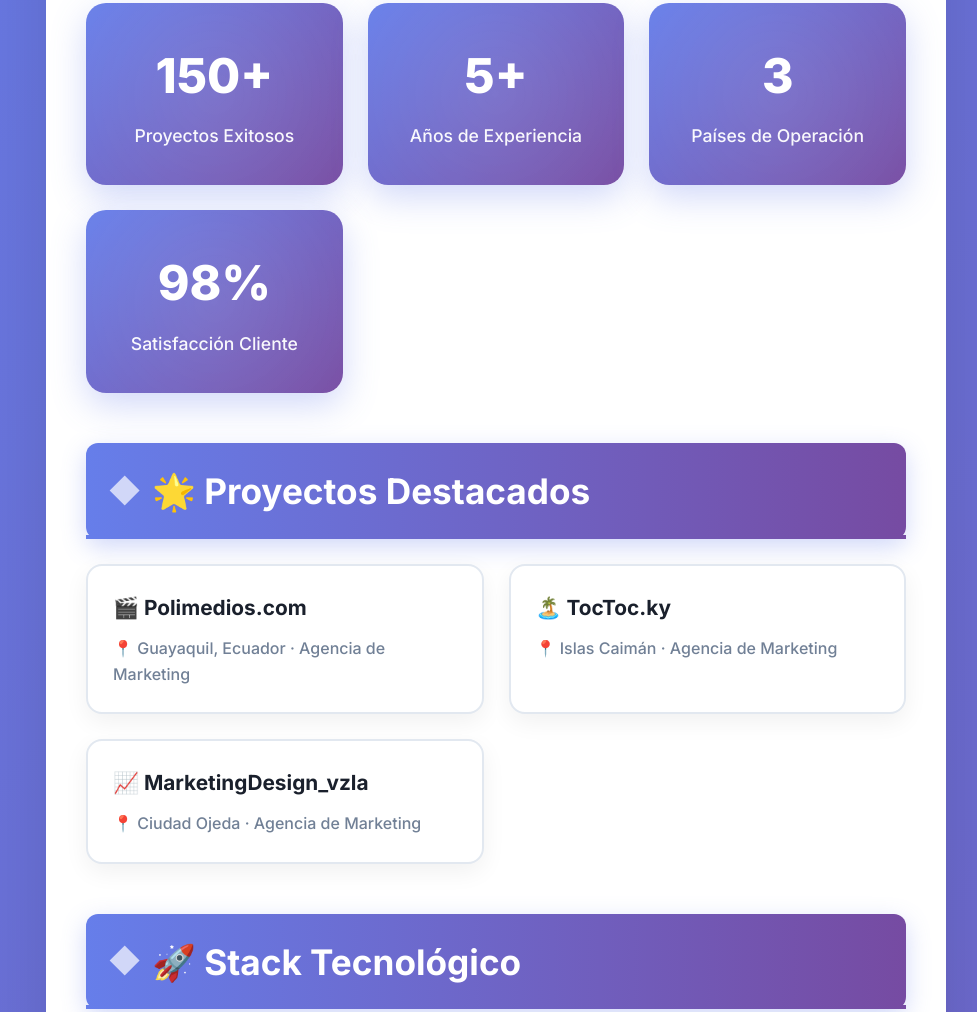
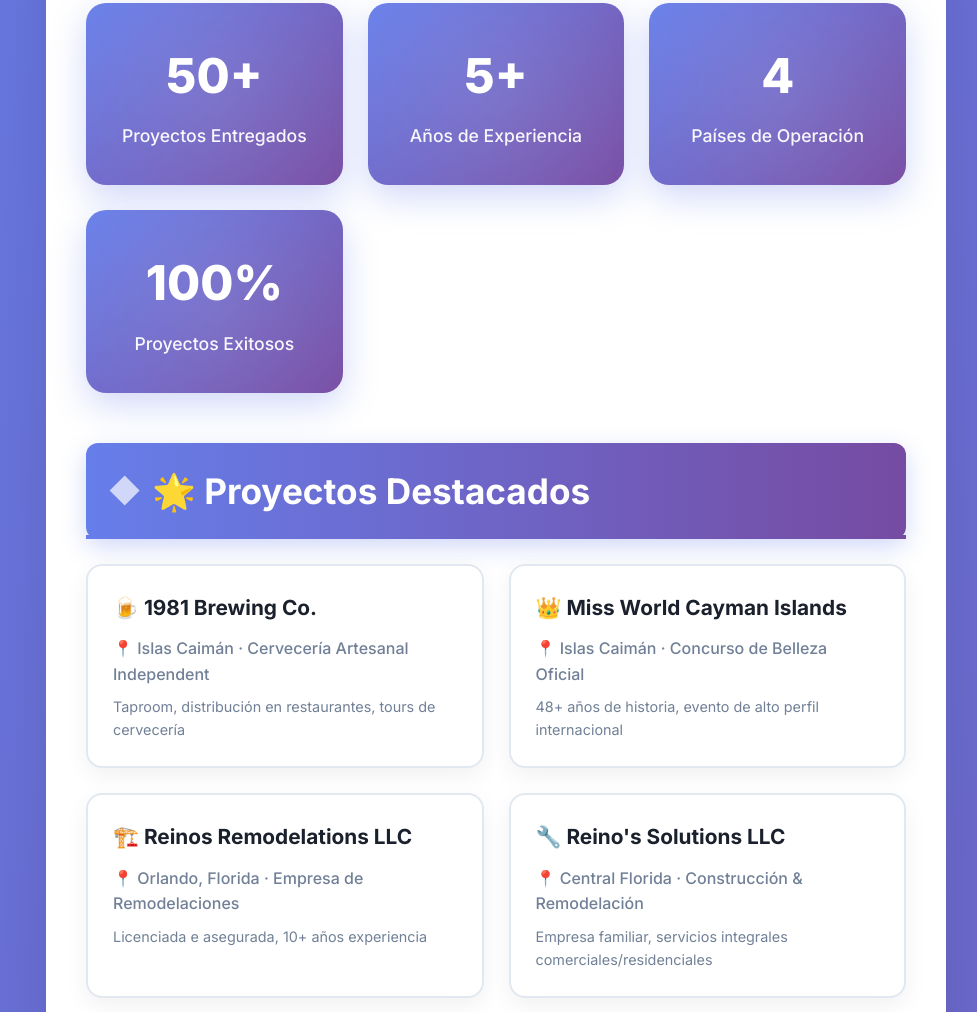
Before and after one commit to o0reyandre0o/propuesta-comercial, a plain HTML site: page index.html in a window 1280 px wide. Shown: the part 799-1811 px from the top of the page, without its empty margins (144-1121 px from the left). Drawn offline with Linux system fonts and the light colour scheme.

Commit message:
Update index.html

```diff
--- a/index.html
+++ b/index.html
@@ -663,17 +663,32 @@
                 flex-direction: column;
                 align-items: center;
                 text-align: center;
+                margin-bottom: 30px;
             }
             .step-number {
                 margin-right: 0;
                 margin-bottom: 20px;
             }
             .process-step::before {
-                left: 50%;
-                transform: translateX(-50%);
+                display: none;
+            }
+            .process-timeline {
+                padding: 20px 0;
+            }
+            .step-content {
+                border-left: none;
+                border-top: 5px solid #667eea;
+            }
+            .step-content:hover {
+                transform: translateY(-3px);
             }
             .section h2 {
                 font-size: 1.8em;
+            }
+            .cta-button {
+                padding: 15px 25px;
+                font-size: 1em;
+                margin: 8px;
             }
         }
     </style>
@@ -697,20 +712,20 @@
                 <h2>📊 Nuestra Trayectoria</h2>
                 <div class="stats">
                     <div class="stat-card">
-                        <div class="stat-number">150+</div>
-                        <div class="stat-label">Proyectos Exitosos</div>
+                        <div class="stat-number">50+</div>
+                        <div class="stat-label">Proyectos Entregados</div>
                     </div>
                     <div class="stat-card">
                         <div class="stat-number">5+</div>
                         <div class="stat-label">Años de Experiencia</div>
                     </div>
                     <div class="stat-card">
-                        <div class="stat-number">3</div>
+                        <div class="stat-number">4</div>
                         <div class="stat-label">Países de Operación</div>
                     </div>
                     <div class="stat-card">
-                        <div class="stat-number">98%</div>
-                        <div class="stat-label">Satisfacción Cliente</div>
+                        <div class="stat-number">100%</div>
+                        <div class="stat-label">Proyectos Exitosos</div>
                     </div>
                 </div>
             </div>
@@ -719,16 +734,24 @@
                 <h2>🌟 Proyectos Destacados</h2>
                 <div class="projects-grid">
                     <div class="project-card">
-                        <div class="project-name">🎬 Polimedios.com</div>
-                        <div class="project-location">📍 Guayaquil, Ecuador · Agencia de Marketing</div>
+                        <div class="project-name">🍺 1981 Brewing Co.</div>
+                        <div class="project-location">📍 Islas Caimán · Cervecería Artesanal Independent</div>
+                        <div style="font-size: 0.9em; color: #718096; margin-top: 8px;">Taproom, distribución en restaurantes, tours de cervecería</div>
                     </div>
                     <div class="project-card">
-                        <div class="project-name">🏝️ TocToc.ky</div>
-                        <div class="project-location">📍 Islas Caimán · Agencia de Marketing</div>
+                        <div class="project-name">👑 Miss World Cayman Islands</div>
+                        <div class="project-location">📍 Islas Caimán · Concurso de Belleza Oficial</div>
+                        <div style="font-size: 0.9em; color: #718096; margin-top: 8px;">48+ años de historia, evento de alto perfil internacional</div>
                     </div>
                     <div class="project-card">
-                        <div class="project-name">📈 MarketingDesign_vzla</div>
-                        <div class="project-location">📍 Ciudad Ojeda · Agencia de Marketing</div>
+                        <div class="project-name">🏗️ Reinos Remodelations LLC</div>
+                        <div class="project-location">📍 Orlando, Florida · Empresa de Remodelaciones</div>
+                        <div style="font-size: 0.9em; color: #718096; margin-top: 8px;">Licenciada e asegurada, 10+ años experiencia</div>
+                    </div>
+                    <div class="project-card">
+                        <div class="project-name">🔧 Reino's Solutions LLC</div>
+                        <div class="project-location">📍 Central Florida · Construcción & Remodelación</div>
+                        <div style="font-size: 0.9em; color: #718096; margin-top: 8px;">Empresa familiar, servicios integrales comerciales/residenciales</div>
                     </div>
                 </div>
             </div>
@@ -900,7 +923,7 @@
 
             <div class="contact-section">
                 <h3>🚀 ¿Listo para Transformar tu Presencia Digital?</h3>
-                <p>Únete a más de 150 empresas que han confiado en Alpha Schema Web Design para llevar su negocio al siguiente nivel digital.</p>
+                <p>Únete a más de 50 empresas que han confiado en Alpha Schema Web Design para llevar su negocio al siguiente nivel digital.</p>
 
                 <a href="https://wa.me/584262625588?text=Hola%20Alpha%20Schema%2C%20estoy%20interesado%20en%20sus%20servicios%20de%20desarrollo%20web.%20Me%20gustar%C3%ADa%20recibir%20m%C3%A1s%20informaci%C3%B3n." class="cta-button whatsapp-button">💬 Consulta por WhatsApp</a>
             </div>
```
